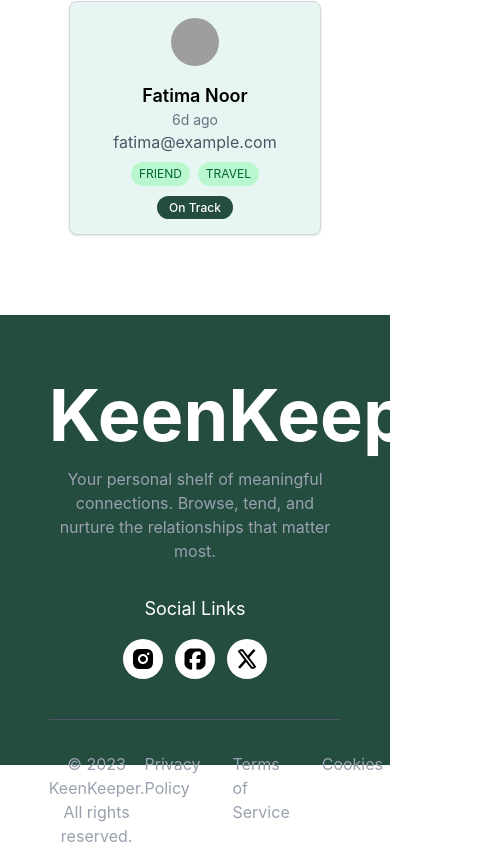
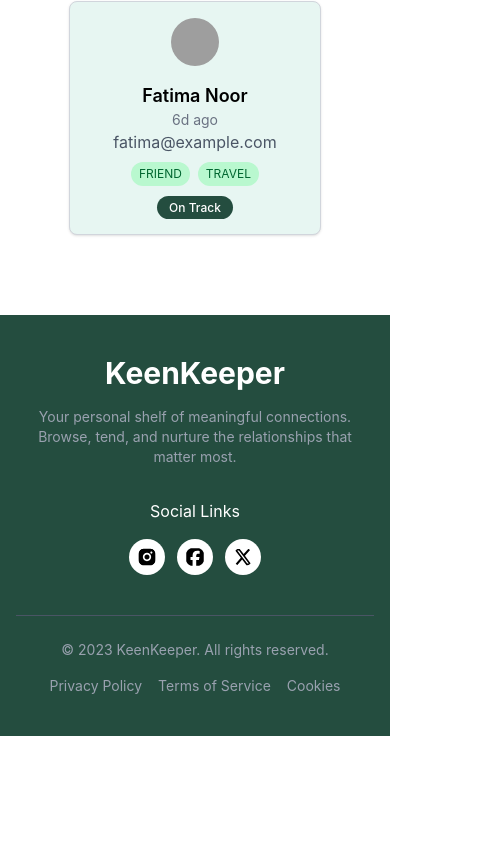
Before and after one commit to ruhul2003/Keen-Keeper, a React (Vite) app: page / in a window 390 px wide. Shown: the part 3693-4541 px from the top of the page, 481 px wide, since content can reach past the window. After the commit the page ends 4429 px from the top, so only its background shows below. Built offline with nearby package versions, Linux system fonts and the light colour scheme; grey boxes are pictures that could not be loaded.

Commit message:
Responsiveness added to footer

```diff
--- a/src/Components/Footer.jsx
+++ b/src/Components/Footer.jsx
@@ -1,35 +1,46 @@
 import React from 'react';
 import { RiInstagramFill } from "react-icons/ri";
-import { FaSquareFacebook } from "react-icons/fa6";
-import { FaXTwitter } from "react-icons/fa6";
+import { FaSquareFacebook, FaXTwitter } from "react-icons/fa6";
 
 const Footer = () => {
     return (
-        <div className='w-full bg-[#244D3F] h-[450px] items-center'>
-            <div className='w-9/12 mx-auto pt-16 items-center'>
-                <h1 className='text-7xl font-bold text-center text-white'>KeenKeeper</h1>
-                <p className='text-center text-gray-400 text-[16px] mt-4'>Your personal shelf of meaningful connections. Browse, tend, and nurture the relationships that matter most.</p>
+        <div className='w-full bg-[#244D3F] py-10 px-4'>
 
-                <div className='flex flex-col gap-4 items-center mt-8'>
-                    <h2 className='text-white text-lg'>Social Links</h2>
-                    <div className='flex flex-row gap-3'>
-                        <RiInstagramFill className='text-3xl text-black bg-white w-[40px] h-[40px] p-2 rounded-full' />
-                        <FaSquareFacebook className='text-3xl text-black bg-white w-[40px] h-[40px] p-2 rounded-full' />
-                        <FaXTwitter className='text-3xl text-black bg-white w-[40px] h-[40px] p-2 rounded-full' />
+            <div className='max-w-6xl mx-auto text-center'>
+                <h1 className='text-3xl sm:text-5xl md:text-6xl lg:text-7xl font-bold text-white'>
+                    KeenKeeper
+                </h1>
 
+                <p className='text-gray-400 text-sm sm:text-base mt-4 px-2 sm:px-0'>
+                    Your personal shelf of meaningful connections. Browse, tend, and nurture the relationships that matter most.
+                </p>
+
+                <div className='flex flex-col items-center mt-8 gap-4'>
+                    <h2 className='text-white text-base sm:text-lg'>Social Links</h2>
+
+                    <div className='flex gap-3'>
+                        <RiInstagramFill className='text-xl sm:text-2xl md:text-3xl text-black bg-white w-9 h-9 sm:w-10 sm:h-10 p-2 rounded-full' />
+                        <FaSquareFacebook className='text-xl sm:text-2xl md:text-3xl text-black bg-white w-9 h-9 sm:w-10 sm:h-10 p-2 rounded-full' />
+                        <FaXTwitter className='text-xl sm:text-2xl md:text-3xl text-black bg-white w-9 h-9 sm:w-10 sm:h-10 p-2 rounded-full' />
                     </div>
                 </div>
-                <hr className='mt-10 text-gray-600' />
+
+                <hr className='mt-10 border-gray-600' />
             </div>
 
-            <div className='w-9/12 mx-auto flex flex-row mt-8 justify-between'>
-                <p className='text-center text-gray-400 text-[16px] '>© 2023 KeenKeeper. All rights reserved.</p>
-                <ul className='flex flex-row gap-8 text-gray-400'>
+            <div className='max-w-6xl mx-auto flex flex-col md:flex-row items-center justify-between mt-6 gap-4 text-center md:text-left'>
+
+                <p className='text-gray-400 text-sm sm:text-base'>
+                    © 2023 KeenKeeper. All rights reserved.
+                </p>
+
+                <ul className='flex flex-wrap justify-center md:justify-end gap-4 sm:gap-6 text-gray-400 text-sm sm:text-base'>
                     <li>Privacy Policy</li>
                     <li>Terms of Service</li>
                     <li>Cookies</li>
                 </ul>
             </div>
+
         </div>
     );
 };
```
